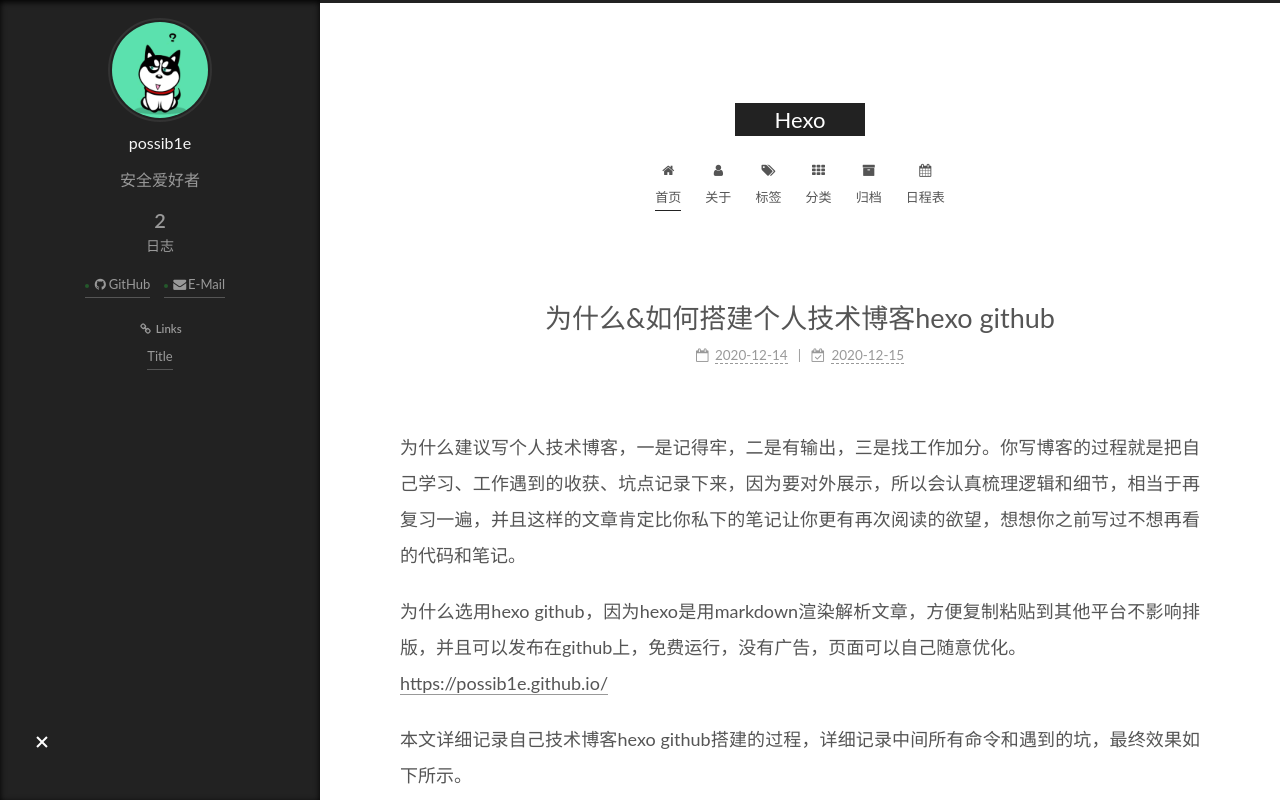
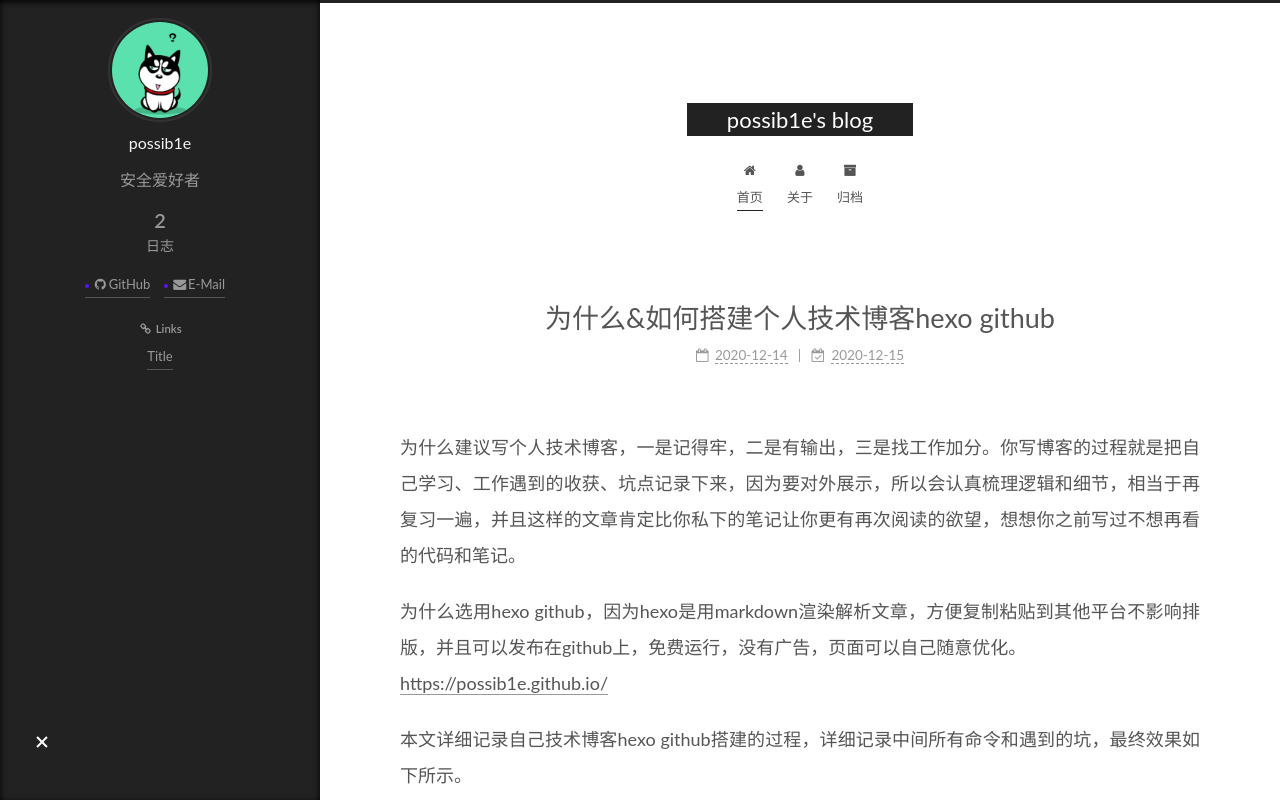
Before and after one commit to possib1e/possib1e.github.io, a plain HTML site: page index.html in a window 1280 px wide. Shown: the top 800 px of the page. Drawn offline with Linux system fonts and the light colour scheme.

Commit message:
Site updated: 2020-12-15 18:08:37

```diff
--- a/css/main.css
+++ b/css/main.css
@@ -1168,7 +1168,7 @@
 }
 .links-of-author a::before,
 .links-of-author span.exturl::before {
-  background: #24582b;
+  background: #5911ff;
   border-radius: 50%;
   content: ' ';
   display: inline-block;
--- a/index.html
+++ b/index.html
@@ -22,9 +22,9 @@
 
   <meta name="description" content="安全爱好者">
 <meta property="og:type" content="website">
-<meta property="og:title" content="Hexo">
+<meta property="og:title" content="possib1e&#39;s blog">
 <meta property="og:url" content="http://example.com/index.html">
-<meta property="og:site_name" content="Hexo">
+<meta property="og:site_name" content="possib1e&#39;s blog">
 <meta property="og:description" content="安全爱好者">
 <meta property="og:locale">
 <meta property="article:author" content="possib1e">
@@ -43,7 +43,7 @@
   };
 </script>
 
-  <title>Hexo</title>
+  <title>possib1e's blog</title>
 
 
 
@@ -94,7 +94,7 @@
 
     <a href="/" class="brand" rel="start">
       <span class="logo-line-before"><i></i></span>
-      <h1 class="site-title">Hexo</h1>
+      <h1 class="site-title">possib1e's blog</h1>
       <span class="logo-line-after"><i></i></span>
     </a>
   </div>
@@ -120,24 +120,9 @@
     <a href="/about/" rel="section"><i class="fa fa-fw fa-user"></i>关于</a>
 
   </li>
-        <li class="menu-item menu-item-tags">
-
-    <a href="/tags/" rel="section"><i class="fa fa-fw fa-tags"></i>标签</a>
-
-  </li>
-        <li class="menu-item menu-item-categories">
-
-    <a href="/categories/" rel="section"><i class="fa fa-fw fa-th"></i>分类</a>
-
-  </li>
         <li class="menu-item menu-item-archives">
 
     <a href="/archives/" rel="section"><i class="fa fa-fw fa-archive"></i>归档</a>
-
-  </li>
-        <li class="menu-item menu-item-schedule">
-
-    <a href="/schedule/" rel="section"><i class="fa fa-fw fa-calendar"></i>日程表</a>
 
   </li>
   </ul>
@@ -176,7 +161,7 @@
     </span>
 
     <span hidden itemprop="publisher" itemscope itemtype="http://schema.org/Organization">
-      <meta itemprop="name" content="Hexo">
+      <meta itemprop="name" content="possib1e's blog">
     </span>
       <header class="post-header">
         <h2 class="post-title" itemprop="name headline">
@@ -251,7 +236,7 @@
     </span>
 
     <span hidden itemprop="publisher" itemscope itemtype="http://schema.org/Organization">
-      <meta itemprop="name" content="Hexo">
+      <meta itemprop="name" content="possib1e's blog">
     </span>
       <header class="post-header">
         <h2 class="post-title" itemprop="name headline">
```
Also changed, not shown: 2020/12/14/hello-world/index.html (+4 -19 lines), 2020/12/14/为什么&如何搭建个人技术博客hexo+github/index.html (+4 -19 lines), 404/index.html (+3 -18 lines), about/index.html (+3 -18 lines), archives/2020/12/index.html (+4 -19 lines), archives/2020/index.html (+4 -19 lines), archives/index.html (+4 -19 lines), categories/index.html (+3 -18 lines), schedule/index.html (+3 -18 lines), tags/index.html (+3 -18 lines).
